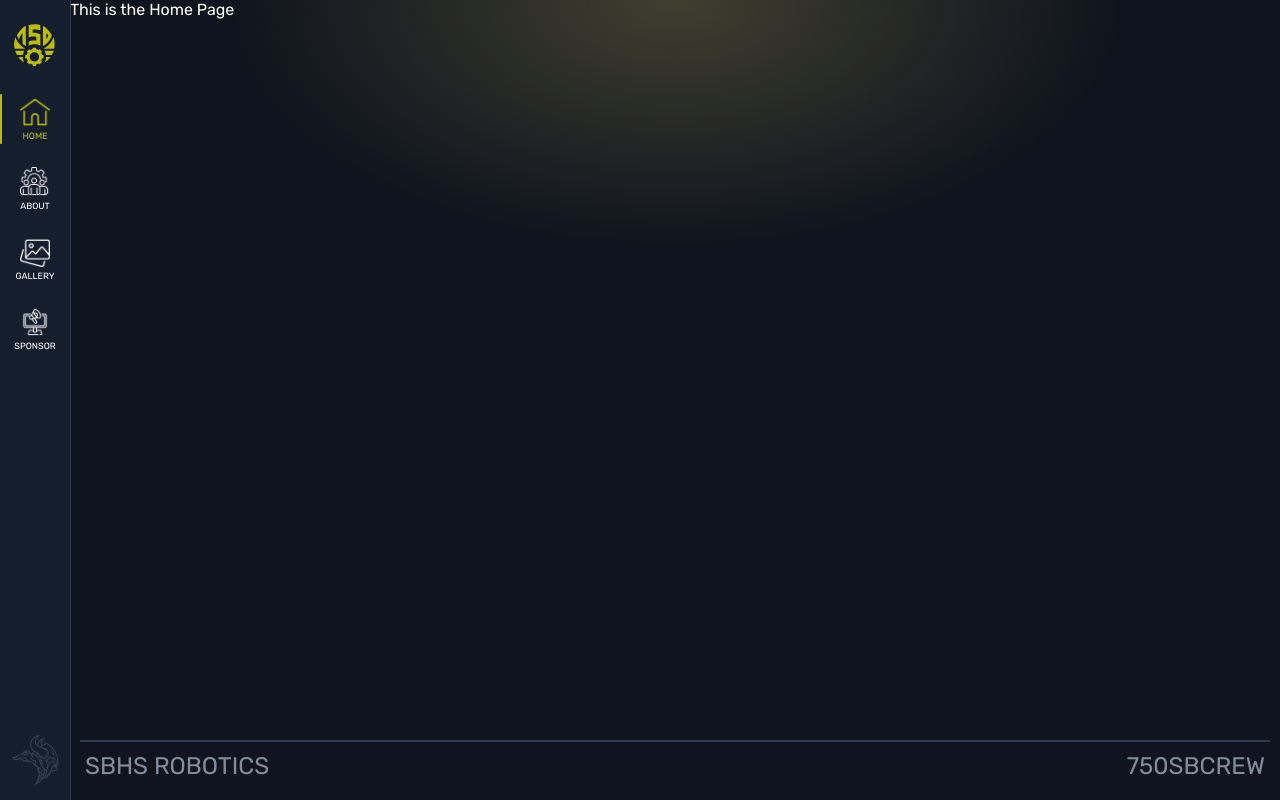
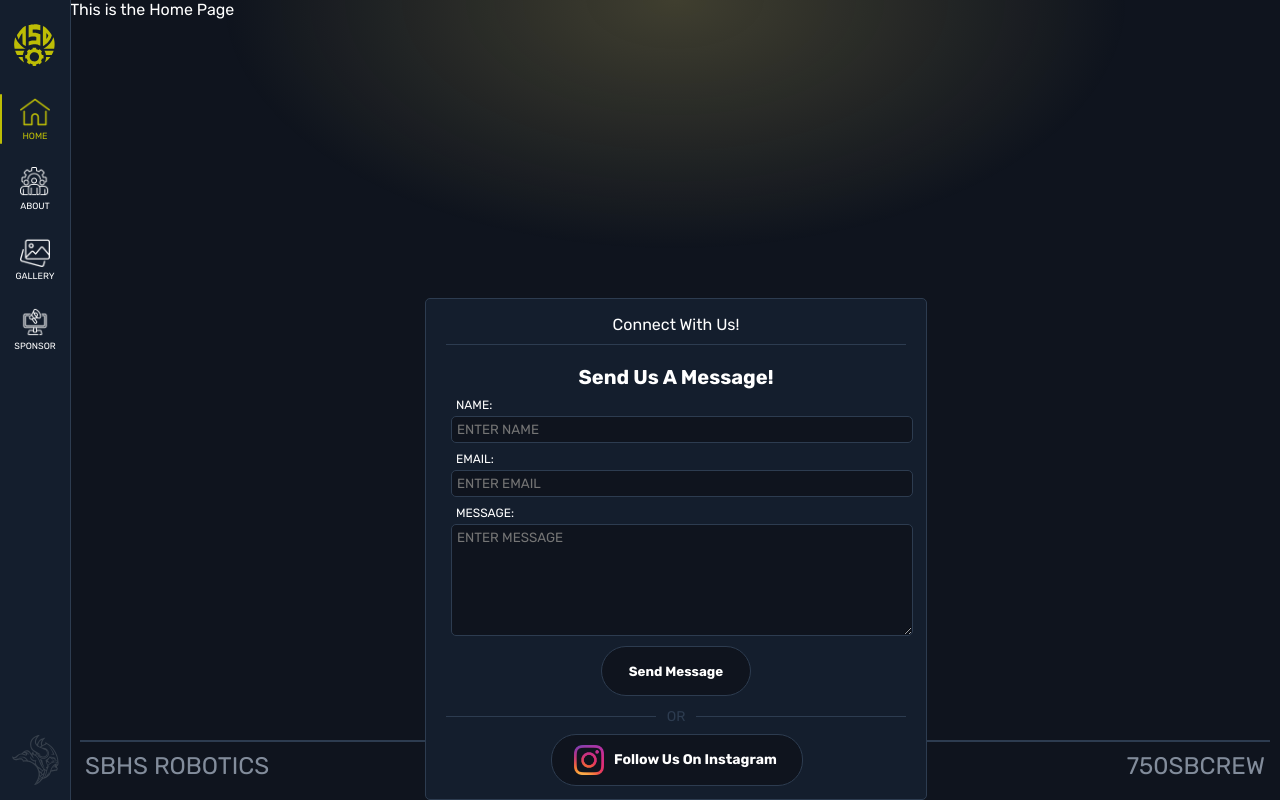
Before and after one commit to TejasRaghuram/750SBCREW, a React (Create React App) app: page / in a window 1280 px wide. Built offline with nearby package versions, Linux system fonts and the light colour scheme.

Commit message:
Added Contact UI

```diff
--- a/src/pages/Layout.js
+++ b/src/pages/Layout.js
@@ -6,6 +6,7 @@ import GalleryIcon from "./../images/gallery_icon.png";
 import SponsorIcon from "./../images/sponsor_icon.png";
 import Viking from "./../images/viking.svg";
 import Logo from "./../images/logo.svg";
+import Instagram from "./../images/instagram.png";
 import "./../styles/Layout.css";
 
 function Layout() {
@@ -13,8 +14,9 @@ function Layout() {
     const navigate = useNavigate();
     const currentPage = useLocation().pathname;
 
+    const [state, load] = useState(false);
+
     let background = []
-    const [state, load] = useState(false);
     let columns = Math.round((document.body.scrollWidth - 70) / 100) - 2;
     if(document.body.scrollWidth <= 768)
     {
@@ -44,6 +46,7 @@ function Layout() {
     {
         background_left = (document.body.scrollWidth - 100 * (columns - 1)) / 2;
     }
+
     window.addEventListener("load", () => {
         load(!state)
     });
@@ -94,6 +97,29 @@ function Layout() {
             <div id="page">
                 <Outlet/>
             </div>
+            <div id="connect">
+                <p id="connect_header">Connect With Us!</p>
+                <div class="connect_divider"/>
+                <p id="connect_subheader">Send Us A Message!</p>
+                <form className="contact-form">
+                    <p class="form_input_prompt">NAME:</p>
+                    <input type="text" name="from_name" class="form_input" placeholder="ENTER NAME"/>
+                    <p class="form_input_prompt">EMAIL:</p>
+                    <input type="email" name="from_email" class="form_input" placeholder="ENTER EMAIL"/>
+                    <p class="form_input_prompt">MESSAGE:</p>
+                    <textarea name="message" class="form_input" id="form_message" placeholder="ENTER MESSAGE"/>
+                    <input type="submit" id="form_submit" value="Send Message"/>
+                </form>
+                <div class="connect_divider" id="connect_section_divider"/>
+                <p id="connect_or">OR</p>
+                <a href="https://www.instagram.com/sbhs750/">
+                    <div id="instagram_button">
+                        <img src={Instagram} alt="" id="instagram_icon"/>
+                        <p id="instagram_text">Follow Us On Instagram</p>
+                    </div>
+                </a>
+                <p></p>
+            </div>
             <div id="footer">
                 <div id="footer_separation"/>
                 <p id="footer_sbhs">SBHS ROBOTICS</p>
--- a/src/styles/Layout.css
+++ b/src/styles/Layout.css
@@ -23,7 +23,7 @@
     margin-top: 20px;
     border-radius: 5px;
     background-color: rgba(255, 255, 255, 0);
-    transition: background-color 0.2s;
+    transition: 0.2s;
 }
 
 .navbar_item:hover {
@@ -95,6 +95,132 @@
     animation-duration: 10s;
     animation-timing-function: linear;
     animation-iteration-count: infinite;
+}
+
+#connect {
+    width: 500px;
+    height: 500px;
+    background-color: rgb(20, 30, 45);
+    border-style: solid;
+    border-width: 1px;
+    border-radius: 5px;
+    border-color: rgb(45, 60, 80);
+    position: absolute;
+    left: calc(70px + (100vw - 70px - 500px) / 2);
+    bottom: 0;
+}
+
+#connect_header {
+    margin-top: 16px;
+    text-align: center;
+}
+
+.connect_divider {
+    width: 460px;
+    height: 1px;
+    background-color: rgb(45, 60, 80);
+    margin-left: 20px;
+    margin-top: 10px;
+}
+
+#connect_subheader {
+    text-align: center;
+    font-size: 20px;
+    margin-top: 20px;
+    font-weight: bold;
+}
+
+.form_input_prompt {
+    font-size: 12px;
+    line-height: 12px;
+    margin-left: 30px;
+    margin-top: 10px;
+}
+
+.form_input {
+    width: 450px;
+    margin-left: 25px;
+    margin-top: 5px;
+    padding: 5px;
+    display: block;
+    background-color:rgb(15, 20, 30);
+    border-style: solid;
+    border-width: 1px;
+    border-radius: 5px;
+    border-color: rgb(45, 60, 80);
+}
+
+#form_message {
+    height: 100px;
+}
+
+#form_submit {
+    width: 150px;
+    height: 50px;
+    margin-left: 175px;
+    margin-top: 10px;
+    font-weight: bold;
+    background-color: rgb(15, 20, 30);
+    border-radius: 25px;
+    border-style: solid;
+    border-width: 1px;
+    border-color: rgb(45, 60, 80);
+    transition: 0.2s;
+}
+
+#form_submit:hover {
+    background-color: rgb(35, 35, 25);
+    border-color: rgb(255, 255, 175);
+    cursor: pointer;
+}
+
+#connect_section_divider {
+    margin-top: 20px;
+}
+
+#connect_or {
+    width: 40px;
+    font-size: 14px;
+    position: relative;
+    left: 230px;
+    bottom: 9px;
+    background-color: rgb(20, 30, 45);
+    color: rgb(45, 60, 80);
+    text-align: center;
+}
+
+#instagram_button {
+    width: 250px;
+    height: 50px;
+    margin-left: 125px;
+    background-color: rgb(15, 20, 30);
+    border-radius: 25px;
+    border-style: solid;
+    border-width: 1px;
+    border-color: rgb(45, 60, 80);
+    transition: 0.2s;
+}
+
+#instagram_button:hover {
+    background-color: rgb(35, 35, 25);
+    border-color: rgb(255, 255, 175);
+}
+
+#instagram_icon {
+    width: 30px;
+    height: 30px;
+    margin-top: 10px;
+    margin-left: 22px;
+    display: inline-block;
+}
+
+#instagram_text {
+    display: inline-block;
+    position: relative;
+    bottom: 11px;
+    left: 10px;
+    font-size: 14px;
+    font-weight: bold;
 }
 
 #footer {
@@ -193,10 +319,8 @@
     #top_gradient {
         width: 100vw;
         height: 500px;
-        position: fixed;
         top: -250px;
         left: 0;
-        background: radial-gradient(closest-side, rgba(210, 190, 100, 0.25), transparent);
     }
 
     #footer {
```
Also changed, not shown: src/images/instagram.png (added).
